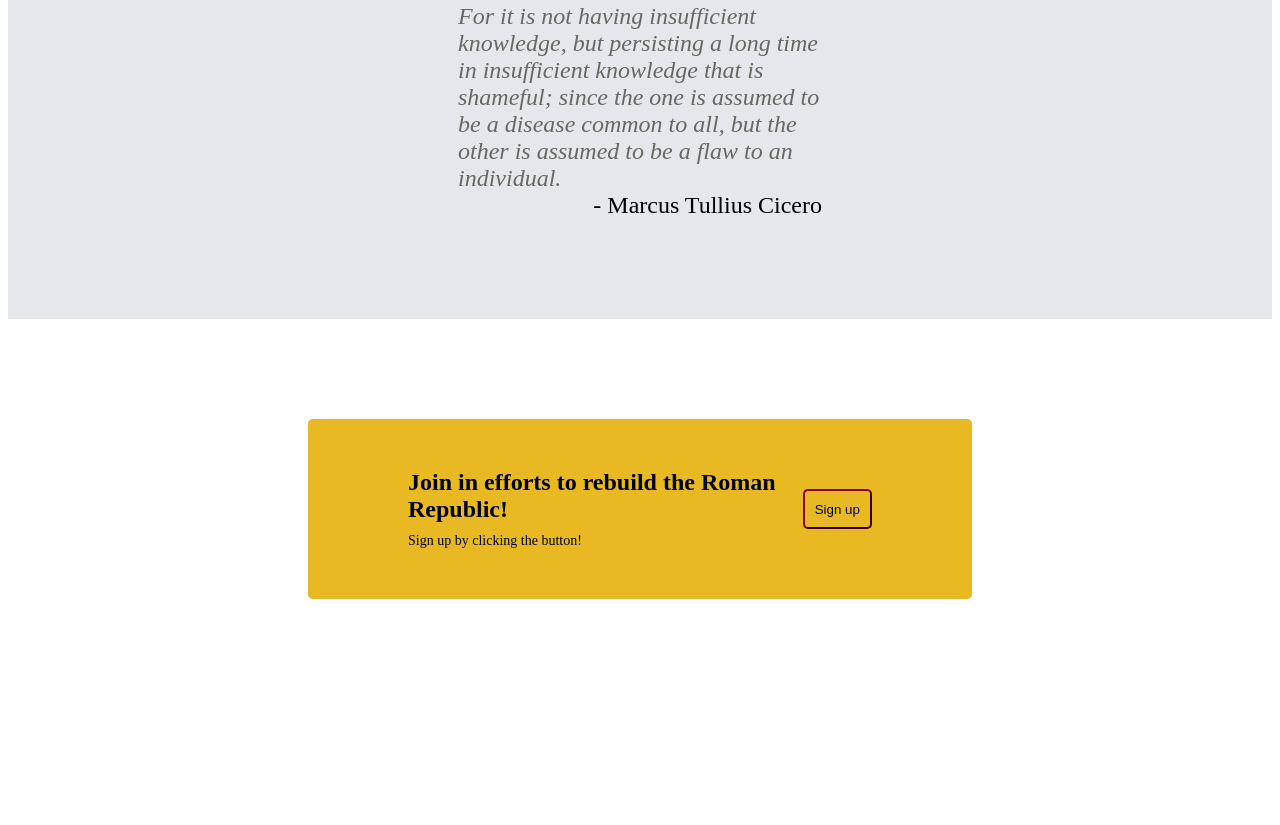
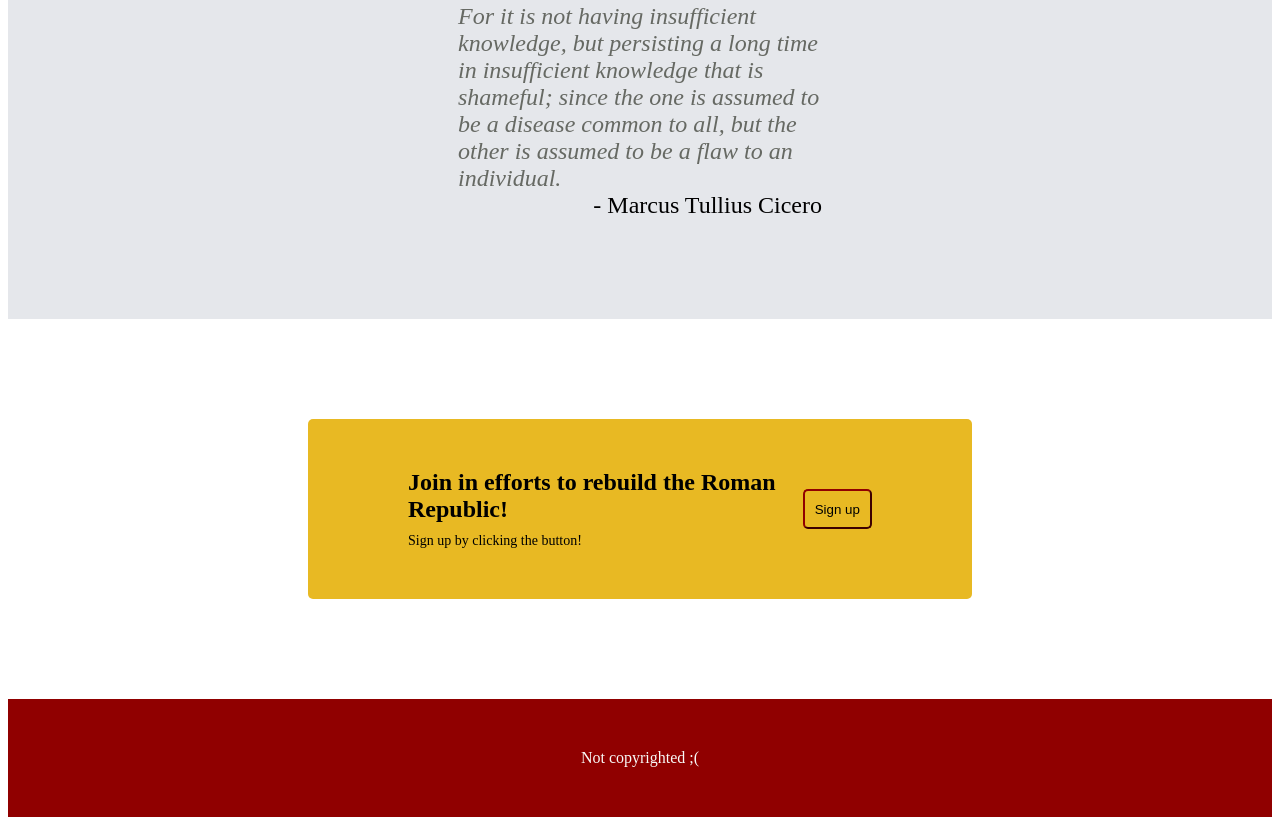
Before and after one commit to barakkobama/odin_project, a plain HTML site: page landing_page/index.html in a window 1280 px wide. Shown: the part 1087-1912 px from the top of the page. Before the commit the page ends 1786 px from the top, so only its background shows below. Drawn offline with Linux system fonts and the light colour scheme.

Commit message:
Final (maybe) update - page is complete (maybe) -added footer

```diff
--- a/landing_page/index.html
+++ b/landing_page/index.html
@@ -61,5 +61,6 @@
         </div>
         <button>Sign up</button>
     </div>
+    <div class ="footer"> Not copyrighted ;(</div>
 </body>
 </html>
--- a/landing_page/style.css
+++ b/landing_page/style.css
@@ -160,3 +160,9 @@ button{
     border-radius: 5px;
     border-color: #900000;
 }
+.footer{
+    text-align: center;
+    background-color: #900000;
+    padding: 50px;
+    color:#f9faf8;
+}
```
